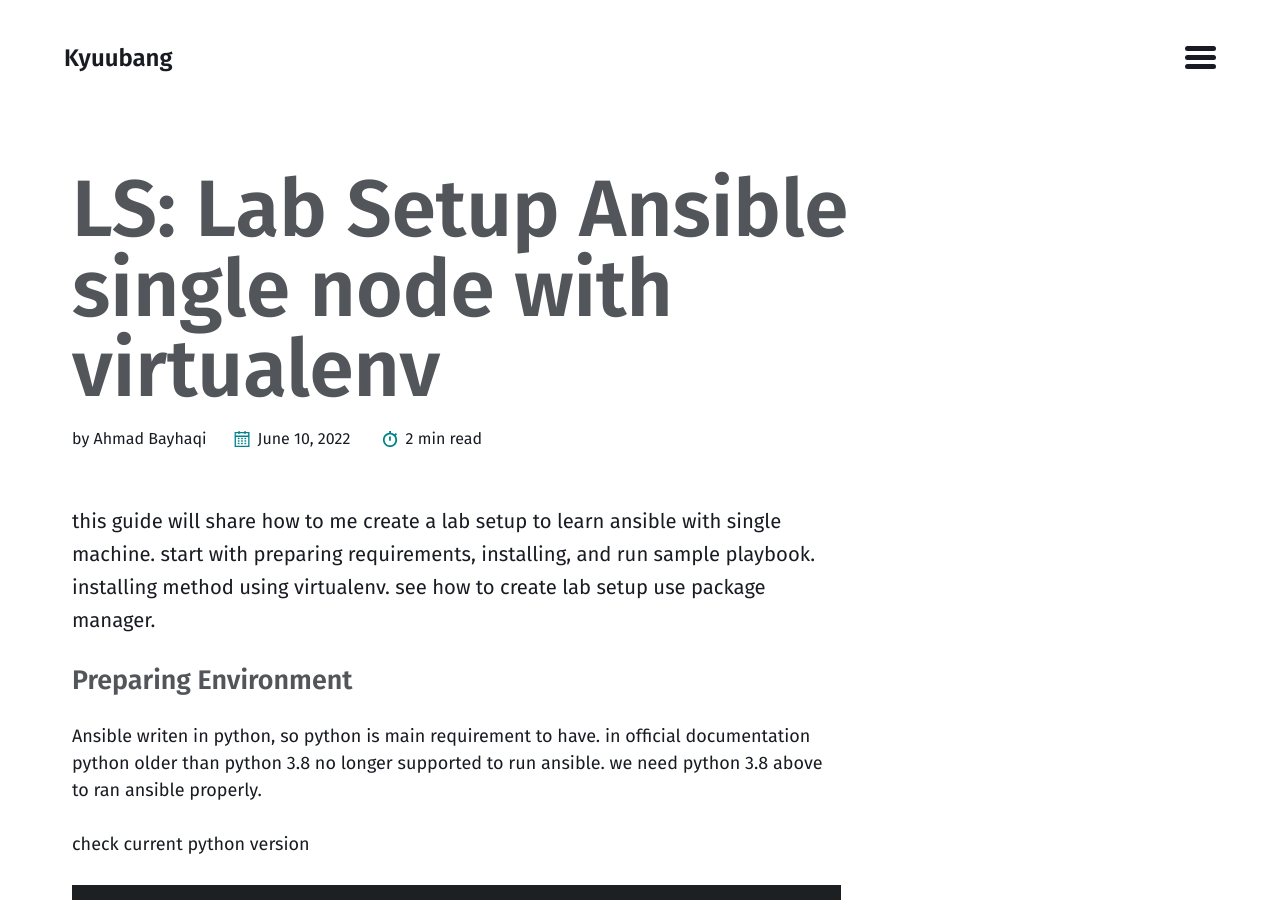
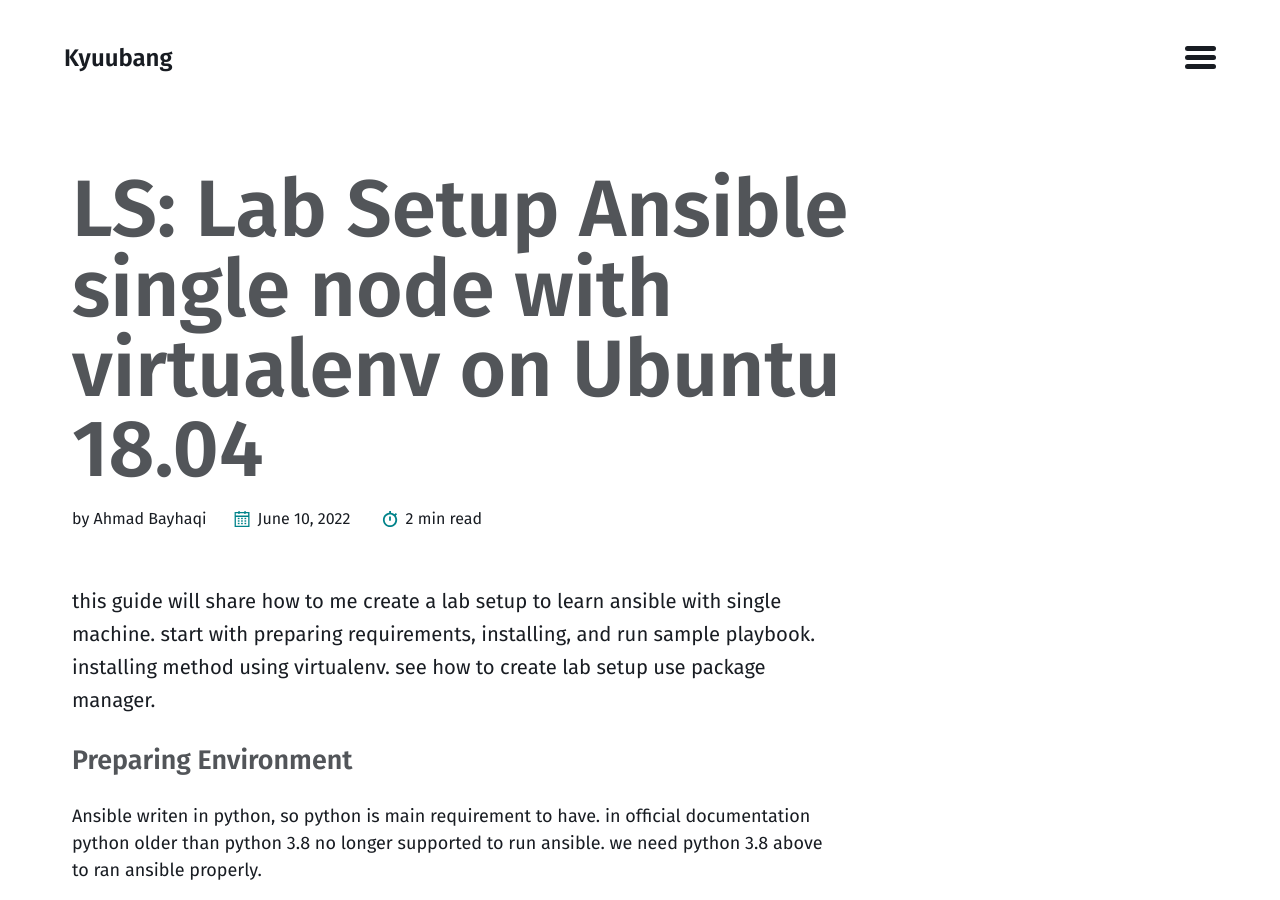
Before and after one commit to Kyuubang/Kyuubang.github.io, a Jekyll site: the page built from _posts/2022-06-10-lab-setup-single-node-ansible.md, in a window 1280 px wide and 900 px high. Built offline with Jekyll 4.4.1, drawn with Linux system fonts in a browser that asks for light colours; emoji names are drawn with the system emoji font.

Commit message:
fix title

```diff
--- a/_posts/2022-06-10-lab-setup-single-node-ansible.md
+++ b/_posts/2022-06-10-lab-setup-single-node-ansible.md
@@ -1,11 +1,10 @@
 ---
-title: "LS: Lab Setup Ansible single node with virtualenv"
+title: "LS: Lab Setup Ansible single node with virtualenv on Ubuntu 18.04"
 tag:
   - automation
   - ansible
 category:
   - lab-setup
-imagepreview: https://user-images.githubusercontent.com/56214296/150106740-9574ff31-c90f-49fc-a273-33ec10bc5a21.png
 ---
 
 this guide will share how to me create a lab setup to learn ansible with single
```
